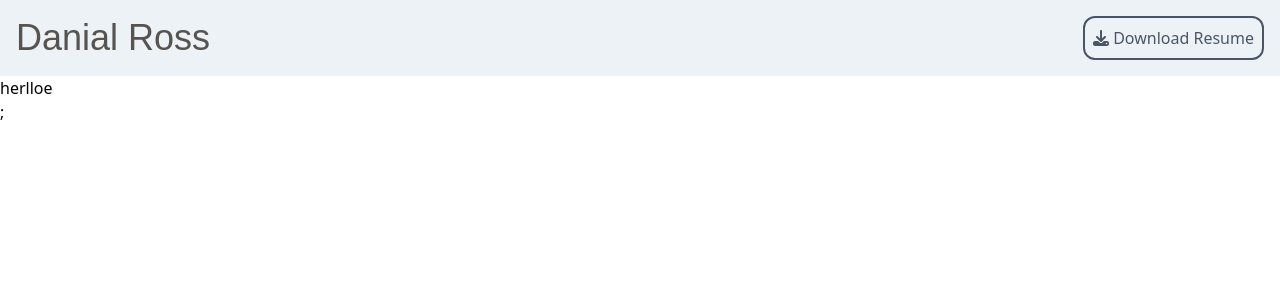
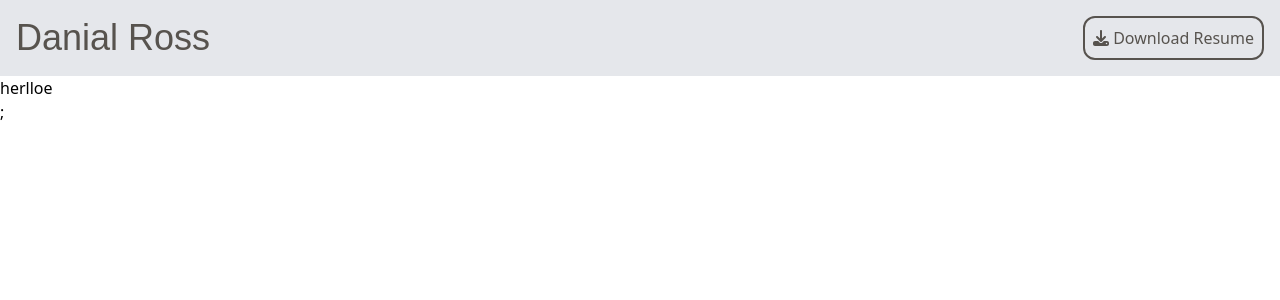
Before and after one commit to danialross/Portfolio, a React (Create React App) app in the folder frontend/: page / in a window 1280 px wide. Shown: the top 300 px of the page. Built offline with nearby package versions, Linux system fonts and the light colour scheme.

Commit message:
refactor
hexcodes were not the correct ones

```diff
--- a/frontend/tailwind.config.js
+++ b/frontend/tailwind.config.js
@@ -7,9 +7,9 @@ module.exports = {
         racing: ['"Racing Sans One"', "sans-serif"],
       },
       colors: {
-        darkTone: "#4a5568",
-        hoverDarkTone: "#a0aec0",
-        lightTone: "#edf2f7",
+        darkTone: "#57534e",
+        hoverDarkTone: "#a8a29e",
+        lightTone: "#e5e7eb",
       },
     },
   },
```
